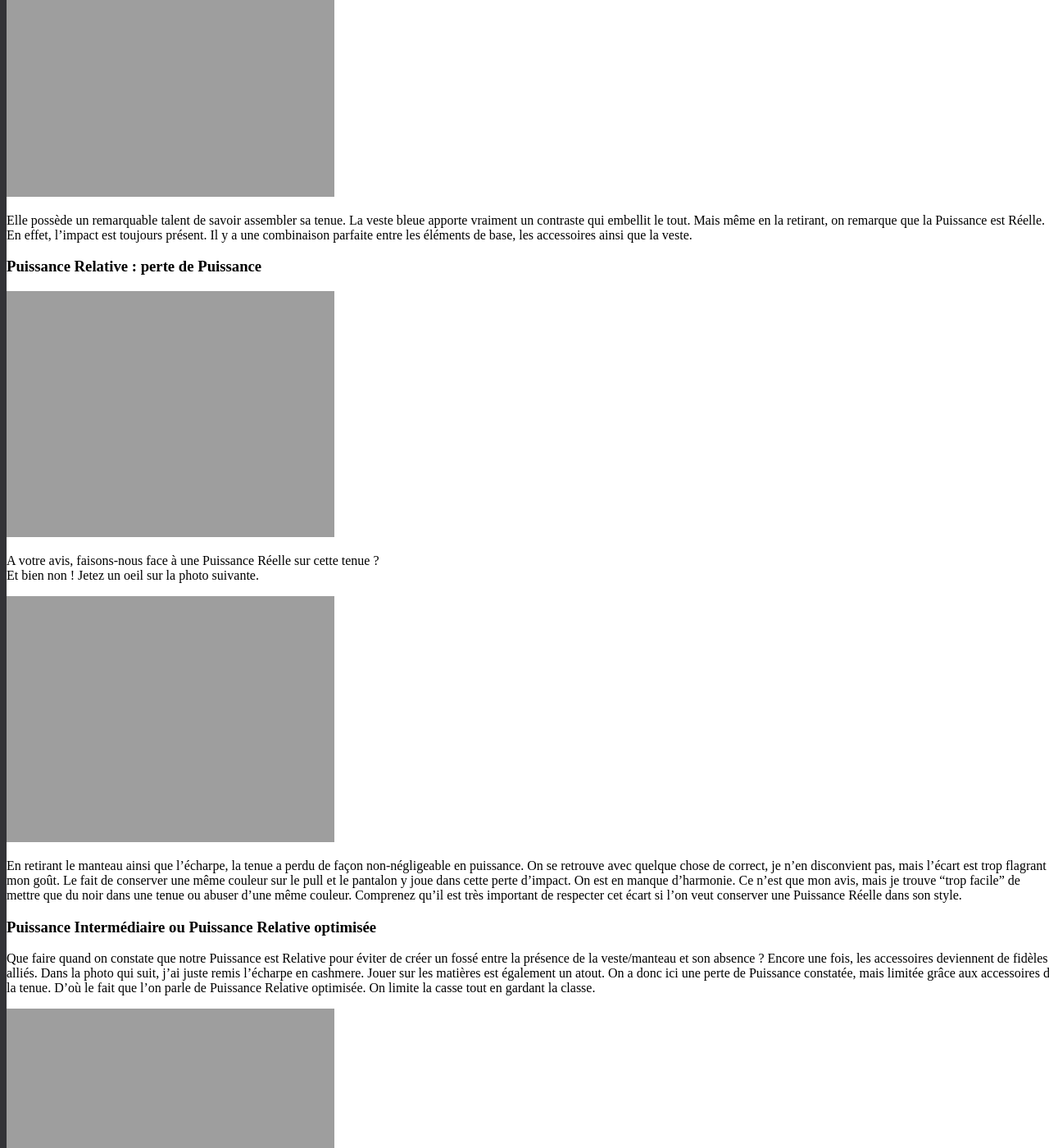
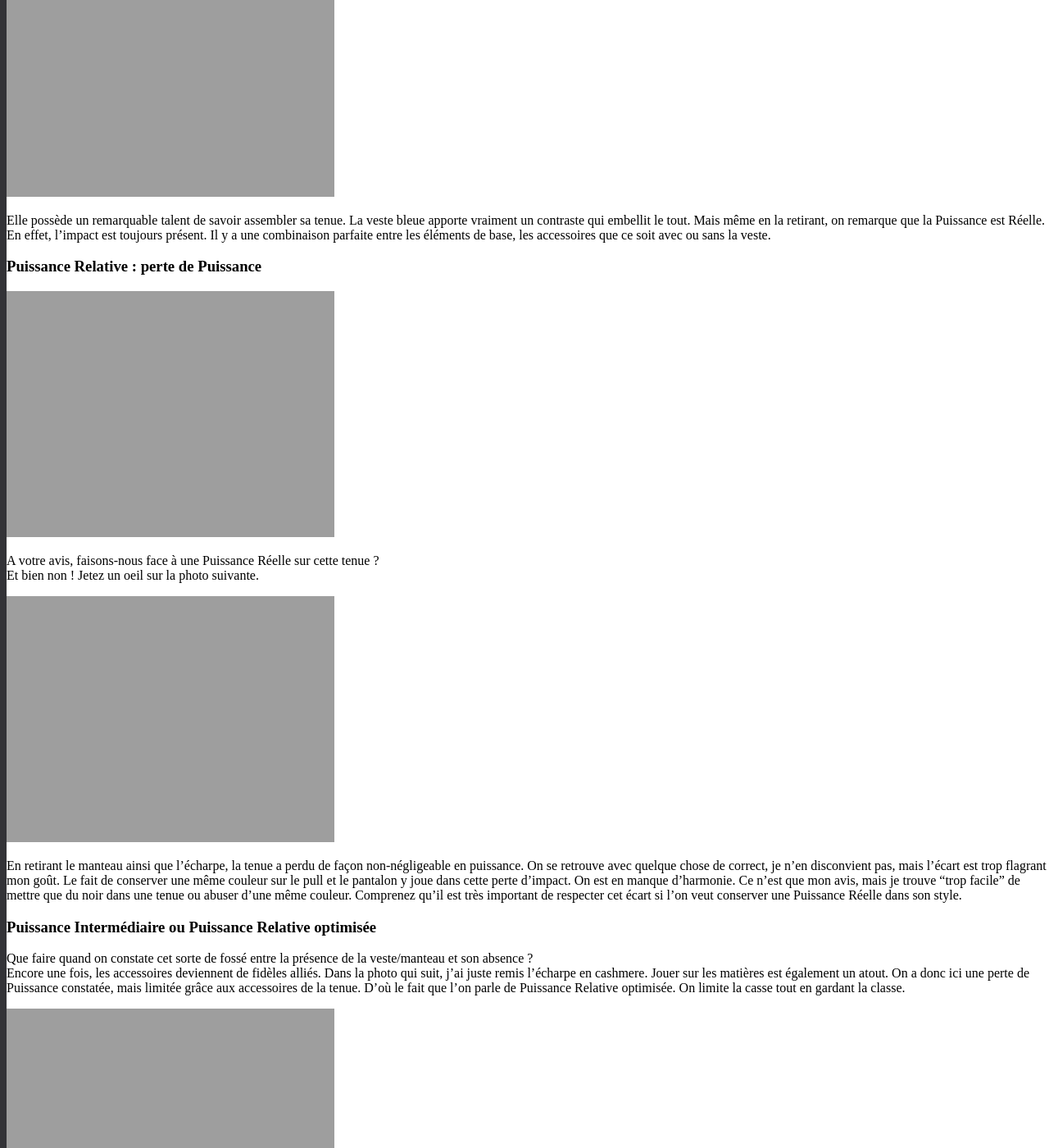
Before and after one commit to darkh2/darkh2.github.io, a Jekyll site: the page built from _posts/2018-12-09-La-Puissance-du-Style.md, in a window 1280 px wide and 1400 px high, scrolled down 3348 px. Shown: the whole window at 82% size. Built offline with Jekyll 4.4.1, drawn with Linux system fonts in a browser that asks for light colours; comment, search, counter and statistics services are not loaded.

Commit message:
Update 2018-12-09-La-Puissance-du-Style.md

```diff
--- a/_posts/2018-12-09-La-Puissance-du-Style.md
+++ b/_posts/2018-12-09-La-Puissance-du-Style.md
@@ -40,7 +40,7 @@ Un autre cas concret de restauration de Puissance chez la femme. Rien de mieux q
 
 ![power_claudia]({{site.url}}/{{site.baseurl}}img/power_claudia.jpg)
 
-Elle possède un remarquable talent de savoir assembler sa tenue. La veste bleue apporte vraiment un contraste qui embellit le tout. Mais même en la retirant, on remarque que la Puissance est Réelle. En effet, l'impact est toujours présent. Il y a une combinaison parfaite entre les éléments de base, les accessoires ainsi que la veste.
+Elle possède un remarquable talent de savoir assembler sa tenue. La veste bleue apporte vraiment un contraste qui embellit le tout. Mais même en la retirant, on remarque que la Puissance est Réelle. En effet, l'impact est toujours présent. Il y a une combinaison parfaite entre les éléments de base, les accessoires que ce soit avec ou sans la veste.
 
 ### Puissance Relative : perte de Puissance
 
@@ -55,12 +55,13 @@ En retirant le manteau ainsi que l'écharpe, la tenue a perdu de façon non-nég
 
 ### Puissance Intermédiaire ou Puissance Relative optimisée
 
-Que faire quand on constate que notre Puissance est Relative pour éviter de créer un fossé entre la présence de la veste/manteau et son absence ? Encore une fois, les accessoires deviennent de fidèles alliés. Dans la photo qui suit, j'ai juste remis l'écharpe en cashmere. Jouer sur les matières est également un atout.
+Que faire quand on constate cet sorte de fossé entre la présence de la veste/manteau et son absence ?
+Encore une fois, les accessoires deviennent de fidèles alliés. Dans la photo qui suit, j'ai juste remis l'écharpe en cashmere. Jouer sur les matières est également un atout.
 On a donc ici une perte de Puissance constatée, mais limitée grâce aux accessoires de la tenue. D'où le fait que l'on parle de Puissance Relative optimisée. On limite la casse tout en gardant la classe.
 
 ![power_loss3]({{site.url}}/{{site.baseurl}}img/power_loss3.jpg)
 
-### Autres situations hypothétiques
+#### Autres situations hypothétiques
 
 Difficile de retirer un pantalon ou un pull d'une tenue et même les chaussures d'ailleurs. Mais cela reste une bonne idée de penser à si l'on va garder ou perdre en puissance en modifiant une des pièces fortes qui ne sera pas la veste. Même si, en réalité, on ne retirera pas ces éléments.
 
```
